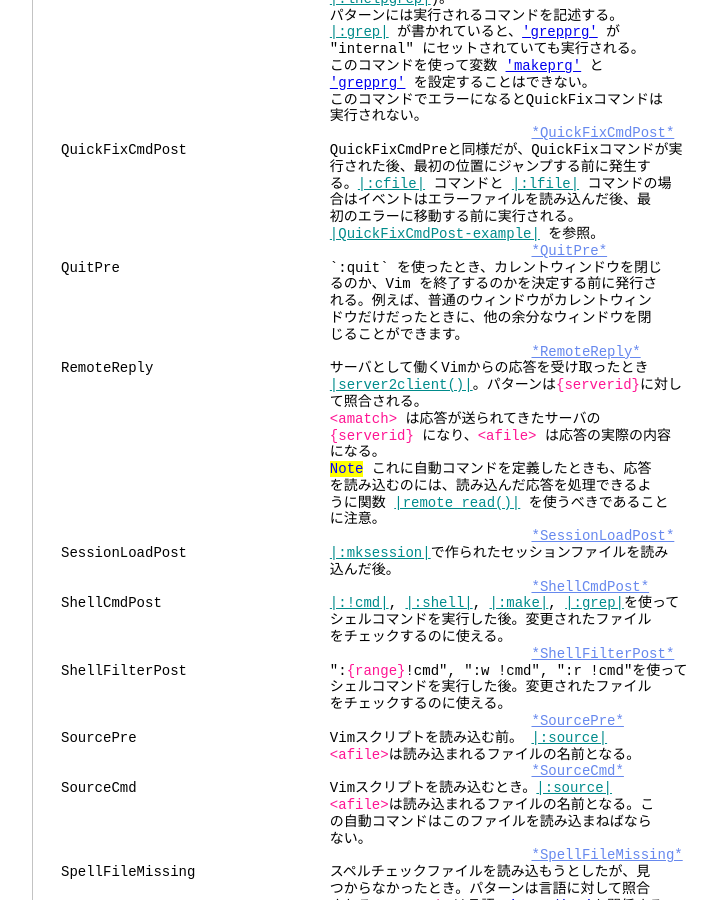
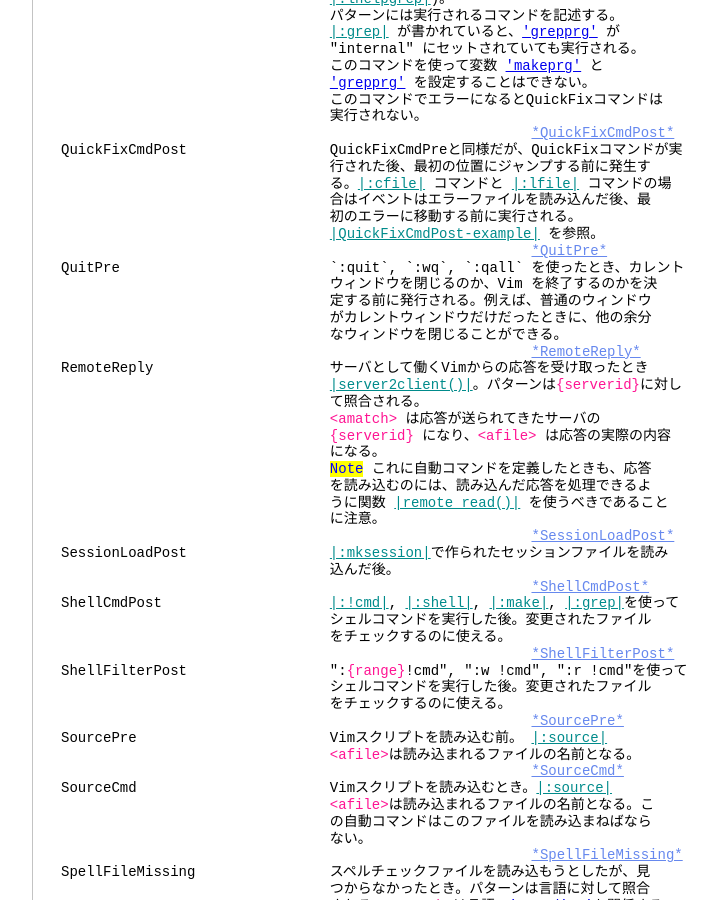
Before and after one commit to vim-jp/vimdoc-ja, a Jekyll site: the page built from autocmd.html, in a window 1280 px wide and 900 px high, scrolled down 12138 px. Shown: the whole window, without its empty margins (336-1052 px from the left). Built offline with Jekyll 4.4.1, drawn with Linux system fonts in a browser that asks for light colours; nearby versions of some CDN libraries; Markdown is read by kramdown in place of the engine named in the settings; comment, search, counter and statistics services are not loaded; some of the changed text lies outside the part shown.

Commit message:
update html

```diff
--- a/autocmd.html
+++ b/autocmd.html
@@ -2,7 +2,7 @@
 layout: vimdoc
 helpname: 'autocmd'
 ---
-<a class="Constant" href="autocmd.html" name="autocmd.txt">*autocmd.txt*</a>&nbsp;&nbsp; For&nbsp;<span class="Identifier">Vim バージョン 7.3.</span>&nbsp;&nbsp;Last change: 2012 Sep 05<br>
+<a class="Constant" href="autocmd.html" name="autocmd.txt">*autocmd.txt*</a>&nbsp;&nbsp; For&nbsp;<span class="Identifier">Vim バージョン 7.3.</span>&nbsp;&nbsp;Last change: 2013 Mar 13<br>
 <br>
 <br>
 &nbsp;&nbsp;&nbsp;&nbsp;&nbsp;&nbsp;&nbsp;&nbsp;&nbsp;&nbsp;&nbsp;&nbsp;&nbsp;&nbsp;&nbsp;&nbsp;&nbsp;&nbsp;<span class="Identifier">VIM REFERENCE MANUAL&nbsp;&nbsp;&nbsp;&nbsp;by Bram Moolenaar</span><br>
@@ -728,11 +728,11 @@ QuickFixCmdPost&nbsp;&nbsp;&nbsp;&nbsp;&nbsp;&nbsp;&nbsp;&nbsp;&nbsp;&nbsp;&nbsp
 &nbsp;&nbsp;&nbsp;&nbsp;&nbsp;&nbsp;&nbsp;&nbsp;&nbsp;&nbsp;&nbsp;&nbsp;&nbsp;&nbsp;&nbsp;&nbsp;&nbsp;&nbsp;&nbsp;&nbsp;&nbsp;&nbsp;&nbsp;&nbsp;&nbsp;&nbsp;&nbsp;&nbsp;&nbsp;&nbsp;&nbsp;&nbsp;初のエラーに移動する前に実行される。<br>
 &nbsp;&nbsp;&nbsp;&nbsp;&nbsp;&nbsp;&nbsp;&nbsp;&nbsp;&nbsp;&nbsp;&nbsp;&nbsp;&nbsp;&nbsp;&nbsp;&nbsp;&nbsp;&nbsp;&nbsp;&nbsp;&nbsp;&nbsp;&nbsp;&nbsp;&nbsp;&nbsp;&nbsp;&nbsp;&nbsp;&nbsp;&nbsp;<a class="Identifier" href="quickfix.html#QuickFixCmdPost-example">|QuickFixCmdPost-example|</a>&nbsp;を参照。<br>
 &nbsp;&nbsp;&nbsp;&nbsp;&nbsp;&nbsp;&nbsp;&nbsp;&nbsp;&nbsp;&nbsp;&nbsp;&nbsp;&nbsp;&nbsp;&nbsp;&nbsp;&nbsp;&nbsp;&nbsp;&nbsp;&nbsp;&nbsp;&nbsp;&nbsp;&nbsp;&nbsp;&nbsp;&nbsp;&nbsp;&nbsp;&nbsp;&nbsp;&nbsp;&nbsp;&nbsp;&nbsp;&nbsp;&nbsp;&nbsp;&nbsp;&nbsp;&nbsp;&nbsp;&nbsp;&nbsp;&nbsp;&nbsp;&nbsp;&nbsp;&nbsp;&nbsp;&nbsp;&nbsp;&nbsp;&nbsp;<a class="Constant" href="autocmd.html#QuitPre" name="QuitPre">*QuitPre*</a><br>
-QuitPre&nbsp;&nbsp;&nbsp;&nbsp;&nbsp;&nbsp;&nbsp;&nbsp;&nbsp;&nbsp;&nbsp;&nbsp;&nbsp;&nbsp;&nbsp;&nbsp;&nbsp;&nbsp;&nbsp;&nbsp;&nbsp;&nbsp;&nbsp;&nbsp; `:quit` を使ったとき、カレントウィンドウを閉じ<br>
-&nbsp;&nbsp;&nbsp;&nbsp;&nbsp;&nbsp;&nbsp;&nbsp;&nbsp;&nbsp;&nbsp;&nbsp;&nbsp;&nbsp;&nbsp;&nbsp;&nbsp;&nbsp;&nbsp;&nbsp;&nbsp;&nbsp;&nbsp;&nbsp;&nbsp;&nbsp;&nbsp;&nbsp;&nbsp;&nbsp;&nbsp;&nbsp;るのか、Vim を終了するのかを決定する前に発行さ<br>
-&nbsp;&nbsp;&nbsp;&nbsp;&nbsp;&nbsp;&nbsp;&nbsp;&nbsp;&nbsp;&nbsp;&nbsp;&nbsp;&nbsp;&nbsp;&nbsp;&nbsp;&nbsp;&nbsp;&nbsp;&nbsp;&nbsp;&nbsp;&nbsp;&nbsp;&nbsp;&nbsp;&nbsp;&nbsp;&nbsp;&nbsp;&nbsp;れる。例えば、普通のウィンドウがカレントウィン<br>
-&nbsp;&nbsp;&nbsp;&nbsp;&nbsp;&nbsp;&nbsp;&nbsp;&nbsp;&nbsp;&nbsp;&nbsp;&nbsp;&nbsp;&nbsp;&nbsp;&nbsp;&nbsp;&nbsp;&nbsp;&nbsp;&nbsp;&nbsp;&nbsp;&nbsp;&nbsp;&nbsp;&nbsp;&nbsp;&nbsp;&nbsp;&nbsp;ドウだけだったときに、他の余分なウィンドウを閉<br>
-&nbsp;&nbsp;&nbsp;&nbsp;&nbsp;&nbsp;&nbsp;&nbsp;&nbsp;&nbsp;&nbsp;&nbsp;&nbsp;&nbsp;&nbsp;&nbsp;&nbsp;&nbsp;&nbsp;&nbsp;&nbsp;&nbsp;&nbsp;&nbsp;&nbsp;&nbsp;&nbsp;&nbsp;&nbsp;&nbsp;&nbsp;&nbsp;じることができます。<br>
+QuitPre&nbsp;&nbsp;&nbsp;&nbsp;&nbsp;&nbsp;&nbsp;&nbsp;&nbsp;&nbsp;&nbsp;&nbsp;&nbsp;&nbsp;&nbsp;&nbsp;&nbsp;&nbsp;&nbsp;&nbsp;&nbsp;&nbsp;&nbsp;&nbsp; `:quit`, `:wq`, `:qall` を使ったとき、カレント<br>
+&nbsp;&nbsp;&nbsp;&nbsp;&nbsp;&nbsp;&nbsp;&nbsp;&nbsp;&nbsp;&nbsp;&nbsp;&nbsp;&nbsp;&nbsp;&nbsp;&nbsp;&nbsp;&nbsp;&nbsp;&nbsp;&nbsp;&nbsp;&nbsp;&nbsp;&nbsp;&nbsp;&nbsp;&nbsp;&nbsp;&nbsp;&nbsp;ウィンドウを閉じるのか、Vim を終了するのかを決<br>
+&nbsp;&nbsp;&nbsp;&nbsp;&nbsp;&nbsp;&nbsp;&nbsp;&nbsp;&nbsp;&nbsp;&nbsp;&nbsp;&nbsp;&nbsp;&nbsp;&nbsp;&nbsp;&nbsp;&nbsp;&nbsp;&nbsp;&nbsp;&nbsp;&nbsp;&nbsp;&nbsp;&nbsp;&nbsp;&nbsp;&nbsp;&nbsp;定する前に発行される。例えば、普通のウィンドウ<br>
+&nbsp;&nbsp;&nbsp;&nbsp;&nbsp;&nbsp;&nbsp;&nbsp;&nbsp;&nbsp;&nbsp;&nbsp;&nbsp;&nbsp;&nbsp;&nbsp;&nbsp;&nbsp;&nbsp;&nbsp;&nbsp;&nbsp;&nbsp;&nbsp;&nbsp;&nbsp;&nbsp;&nbsp;&nbsp;&nbsp;&nbsp;&nbsp;がカレントウィンドウだけだったときに、他の余分<br>
+&nbsp;&nbsp;&nbsp;&nbsp;&nbsp;&nbsp;&nbsp;&nbsp;&nbsp;&nbsp;&nbsp;&nbsp;&nbsp;&nbsp;&nbsp;&nbsp;&nbsp;&nbsp;&nbsp;&nbsp;&nbsp;&nbsp;&nbsp;&nbsp;&nbsp;&nbsp;&nbsp;&nbsp;&nbsp;&nbsp;&nbsp;&nbsp;なウィンドウを閉じることができる。<br>
 &nbsp;&nbsp;&nbsp;&nbsp;&nbsp;&nbsp;&nbsp;&nbsp;&nbsp;&nbsp;&nbsp;&nbsp;&nbsp;&nbsp;&nbsp;&nbsp;&nbsp;&nbsp;&nbsp;&nbsp;&nbsp;&nbsp;&nbsp;&nbsp;&nbsp;&nbsp;&nbsp;&nbsp;&nbsp;&nbsp;&nbsp;&nbsp;&nbsp;&nbsp;&nbsp;&nbsp;&nbsp;&nbsp;&nbsp;&nbsp;&nbsp;&nbsp;&nbsp;&nbsp;&nbsp;&nbsp;&nbsp;&nbsp;&nbsp;&nbsp;&nbsp;&nbsp;&nbsp;&nbsp;&nbsp;&nbsp;<a class="Constant" href="autocmd.html#RemoteReply" name="RemoteReply">*RemoteReply*</a><br>
 RemoteReply&nbsp;&nbsp;&nbsp;&nbsp;&nbsp;&nbsp;&nbsp;&nbsp;&nbsp;&nbsp;&nbsp;&nbsp;&nbsp;&nbsp;&nbsp;&nbsp;&nbsp;&nbsp;&nbsp;&nbsp; サーバとして働くVimからの応答を受け取ったとき<br>
 &nbsp;&nbsp;&nbsp;&nbsp;&nbsp;&nbsp;&nbsp;&nbsp;&nbsp;&nbsp;&nbsp;&nbsp;&nbsp;&nbsp;&nbsp;&nbsp;&nbsp;&nbsp;&nbsp;&nbsp;&nbsp;&nbsp;&nbsp;&nbsp;&nbsp;&nbsp;&nbsp;&nbsp;&nbsp;&nbsp;&nbsp;&nbsp;<a class="Identifier" href="eval.html#server2client()">|server2client()|</a>。パターンは<span class="Special">{serverid}</span>に対し<br>
```
